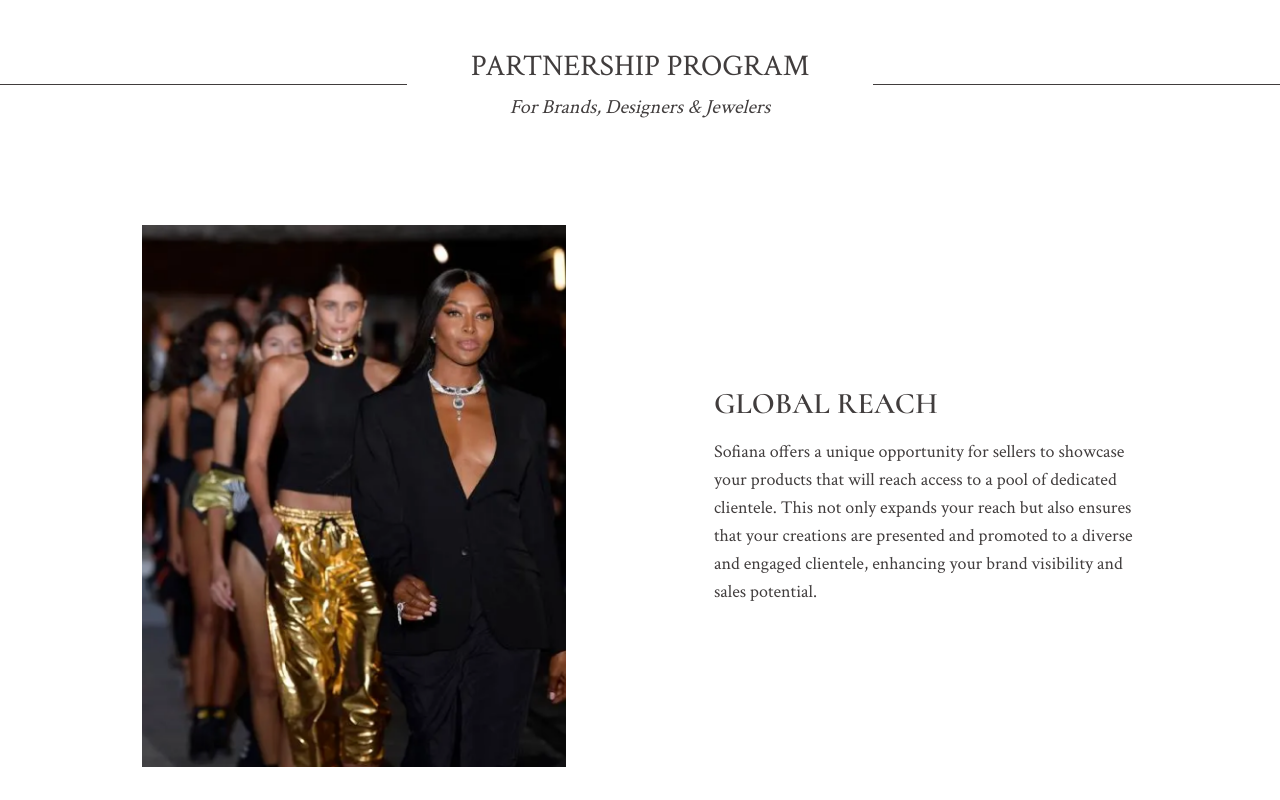
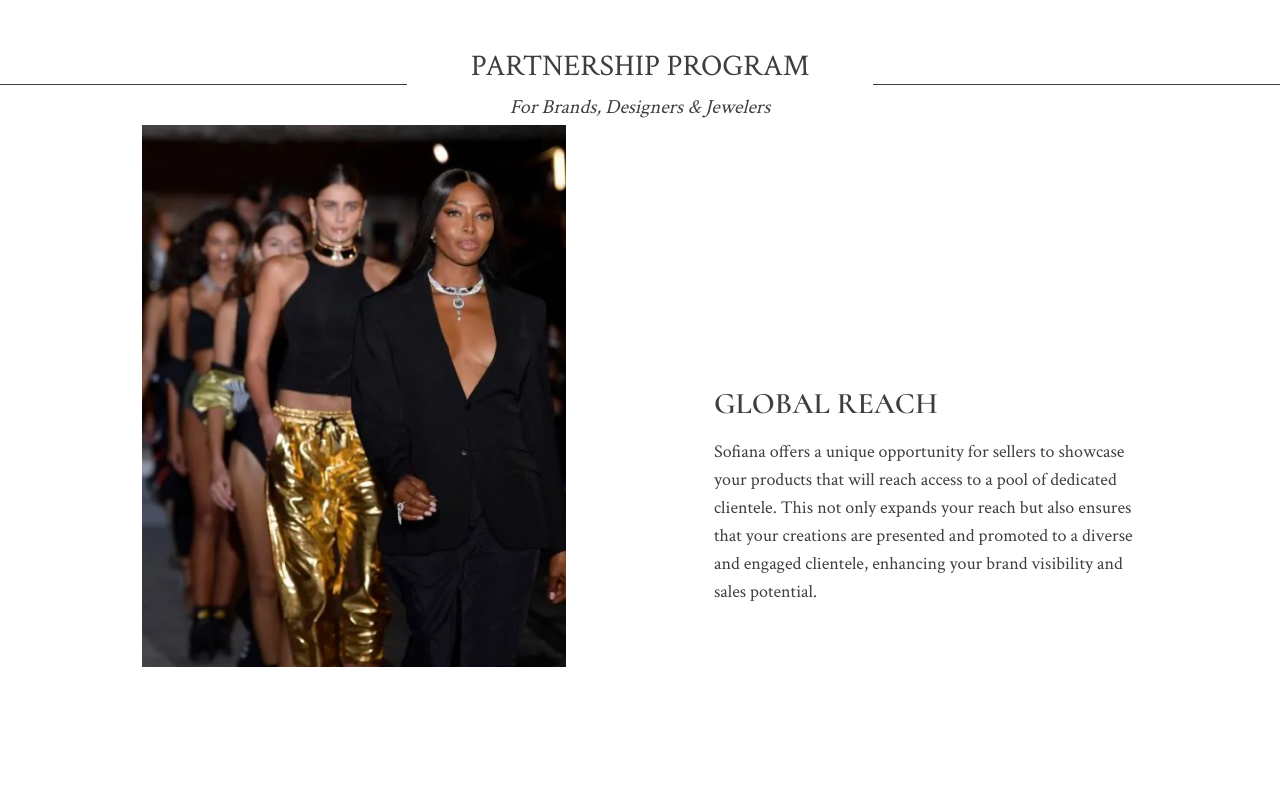
Before and after one commit to its-abdul-wahab/sophiana, a React (Create React App) app: page / in a window 1280 px wide. Shown: the part 1120-1920 px from the top of the page. Built offline with nearby package versions, Linux system fonts and the light colour scheme.

Commit message:
parallex

```diff
--- a/package.json
+++ b/package.json
@@ -20,6 +20,7 @@
     "react-router-dom": "^6.20.1",
     "react-scripts": "5.0.1",
     "react-scroll": "^1.9.0",
+    "react-scroll-parallax": "^3.4.5",
     "sophiana": "file:",
     "typescript": "^4.9.5",
     "web-vitals": "^2.1.4"
--- a/src/index.tsx
+++ b/src/index.tsx
@@ -3,12 +3,15 @@ import "./index.css";
 import "./fonts.css";
 import App from "./App";
 import { BrowserRouter } from "react-router-dom";
+import { ParallaxProvider } from "react-scroll-parallax";
 
 const root = ReactDOM.createRoot(
   document.getElementById("root") as HTMLElement
 );
 root.render(
   <BrowserRouter>
-    <App />
+    <ParallaxProvider>
+      <App />
+    </ParallaxProvider>
   </BrowserRouter>
 );
--- a/src/modules/Home/components/PartnershipSection.tsx
+++ b/src/modules/Home/components/PartnershipSection.tsx
@@ -2,7 +2,7 @@ import Button from "../../../components/Button";
 import { Container } from "../../../components/Container";
 import { images } from "../../../assets/images";
 import { Link } from "react-router-dom";
-import FadeInOnScroll from "../../../components/FadeInScroll";
+import { Parallax } from "react-scroll-parallax";
 
 const PartnershipSection = () => {
   return (
@@ -27,18 +27,18 @@ const PartnershipSection = () => {
         </p>
       </div>
       <Container className="mt-8 !px-0 sm:!px-4 sm:mt-[8.75rem]">
+        <Parallax opacity={[0, 1]} shouldAlwaysCompleteAnimation={true}>
           <div className="flex justify-between items-center sm:flex-row flex-col gap-[5.5rem] xl:gap-[9.25rem]">
             <div className="w-full sm:w-auto flex-1">
-            <FadeInOnScroll>
+              <Parallax translateY={["100px", "-100px"]}>
                 <img
                   src={images.partner_1}
                   alt="GLOBAL REACH"
                   className="w-full sm:w-auto object-cover"
                 />
-            </FadeInOnScroll>
+              </Parallax>
             </div>
             <div className="flex-1 px-10 sm:px-0">
-            <FadeInOnScroll>
               <h3 className="text-2xl xl:text-3xl mb-4 font-cormorant-semibold uppercase">
                 GLOBAL REACH
               </h3>
@@ -50,32 +50,28 @@ const PartnershipSection = () => {
                 engaged clientele, enhancing your brand visibility and sales
                 potential.
               </p>
-            </FadeInOnScroll>
             </div>
           </div>
+        </Parallax>
         <div className="flex mt-[3.75rem] justify-between items-center sm:flex-row flex-col gap-[5.5rem] xl:gap-[9.25rem]">
           <div className="flex-1 px-10 sm:px-0">
-            <FadeInOnScroll>
             <h3 className="text-2xl xl:text-3xl mb-4 font-cormorant-semibold uppercase">
               a win-win Opportunity
             </h3>
             <p className="text-base xl:text-lg font-crimson-regular sm:leading-snug">
-                Not only can we showcase your creations to a wide audience, but
-                we also collaborate with our partners to promote their products,
+              Not only can we showcase your creations to a wide audience, but we
+              also collaborate with our partners to promote their products,
               ensuring they reach the right audiences. Our sales expertise and
-                network support bridge the gap between East and West, making
-                sales happen seamlessly.
+              network support bridge the gap between East and West, making sales
+              happen seamlessly.
             </p>
-            </FadeInOnScroll>
           </div>
           <div className="w-full sm:w-auto flex-1">
-            <FadeInOnScroll>
             <img
               src={images.partner_2}
               alt="A win-win Opportunity"
               className="w-full sm:w-auto object-cover"
             />
-            </FadeInOnScroll>
           </div>
         </div>
         <div className="text-center mt-20">
```
Also changed, not shown: 1 other file (tests, documents, lock files or other folders). Lines whose indentation alone changed are shown as unchanged.
